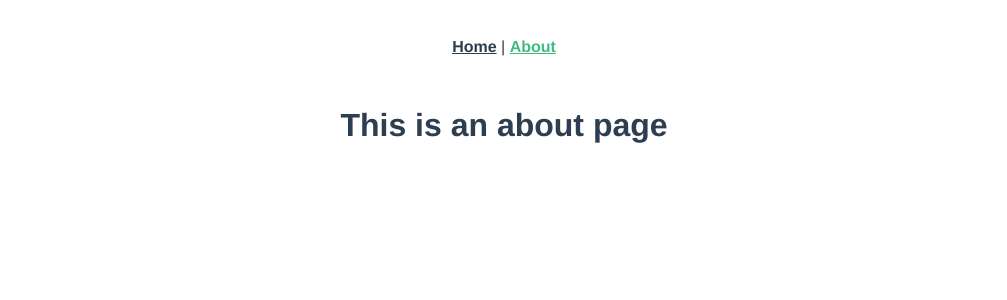
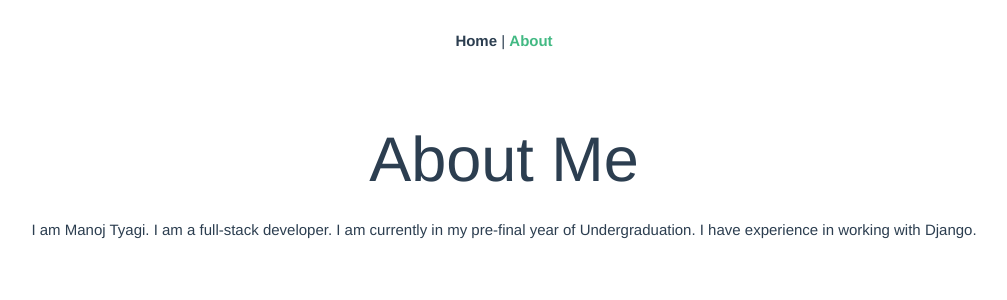
Before and after one commit to thewolfcommander/vue-weather, a Vue app: page /about in a window 1280 px wide. Shown: the top 300 px of the page, without its empty margins (136-1143 px from the left). Built offline with nearby package versions, Linux system fonts and the light colour scheme.

Commit message:
Working on Components

```diff
--- a/public/index.html
+++ b/public/index.html
@@ -6,6 +6,9 @@
     <meta name="viewport" content="width=device-width,initial-scale=1.0">
     <link rel="icon" href="<%= BASE_URL %>favicon.ico">
     <title><%= htmlWebpackPlugin.options.title %></title>
+    <link href="https://fonts.googleapis.com/icon?family=Material+Icons" rel="stylesheet">
+    <link rel="stylesheet" href="https://cdnjs.cloudflare.com/ajax/libs/materialize/1.0.0/css/materialize.min.css">
+
   </head>
   <body>
     <noscript>
--- a/src/views/About.vue
+++ b/src/views/About.vue
@@ -1,5 +1,7 @@
 <template>
   <div class="about">
-    <h1>This is an about page</h1>
+    <h1>About Me</h1>
+
+    <p>I am Manoj Tyagi. I am a full-stack developer. I am currently in my pre-final year of Undergraduation. I have experience in working with Django.</p>
   </div>
 </template>
--- a/src/views/Home.vue
+++ b/src/views/Home.vue
@@ -1,18 +1,16 @@
 <template>
   <div class="home">
-    <img alt="Vue logo" src="../assets/logo.png">
-    <HelloWorld msg="Welcome to Your Vue.js App"/>
   </div>
 </template>
 
 <script>
-// @ is an alias to /src
-import HelloWorld from '@/components/HelloWorld.vue'
 
 export default {
   name: 'Home',
-  components: {
-    HelloWorld
+  data() {
+    return {
+
+    }
   }
 }
 </script>
```
